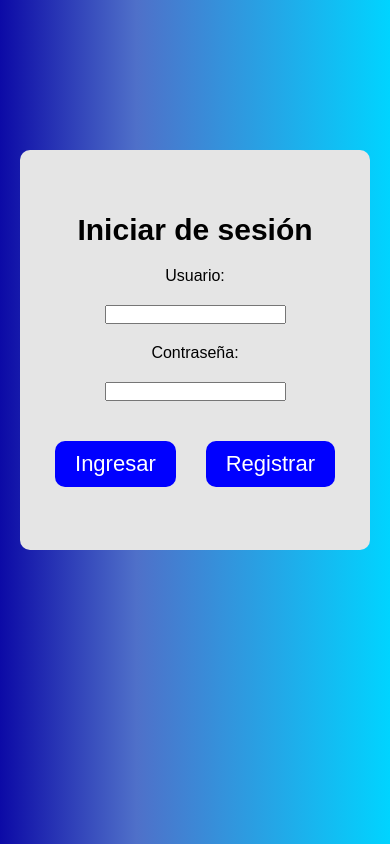
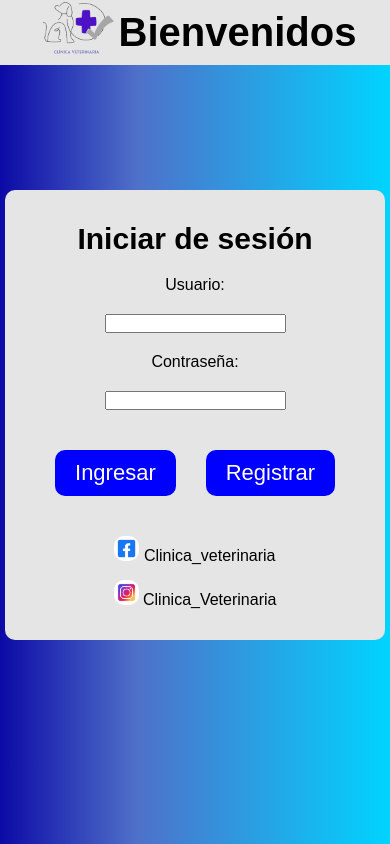
Before and after one commit to Diego-Videla/tpintegrador, a plain HTML site: page login.html in a window 390 px wide. Drawn offline with Linux system fonts and the light colour scheme.

```diff
--- a/login.html
+++ b/login.html
@@ -8,6 +8,10 @@
     <title>Document</title>
 </head>
 <body>
+    <header>
+        <img src="./imagenes/img-logo.png" alt="imagen logo" class="logo">
+        <h1>Bienvenidos</h1>
+    </header>
     <main>
         <div class="form-loguin">
             <h2>Iniciar de sesión</h2>
@@ -19,6 +23,10 @@
                 <a href="./index.html">Ingresar</a>
                 <a href="./registro.html">Registrar</a>
             </div>
+                <ul class="redes">
+                    <li> <img src="./imagenes/logo-face.avif" alt="Logo facebook"> Clinica_veterinaria </li>
+                    <li> <img src="./imagenes/logo-ing.avif" alt="Logo instagram"> Clinica_Veterinaria </li>
+                </ul>
         </div>
     </main>
 </body>
--- a/stylelogin.css
+++ b/stylelogin.css
@@ -8,6 +8,22 @@
 }
 body{
     background: linear-gradient(90deg, rgba(12,10,166,1) 0%, rgba(79,112,201,1) 35%, rgba(0,212,255,1) 100%);
+}
+
+header {
+    background-color: #e5e5e5;
+    width: 100%;
+    display: flex;
+    padding: 0 30px;
+    justify-content:center;
+    align-items: center;
+    height: 65px;
+}
+header h1{
+    font-size: 40px;
+}
+.logo {
+    height: 85px;
 }
 main{
     display: flex;
@@ -22,7 +38,8 @@
 .form-loguin{
     background-color: #e5e5e5;
     width: 500px;
-    height: 400px;
+    min-width: 380px;
+    height: 420px;
     padding: 20px 25px;
     display: flex;
     flex-direction: column;
@@ -30,6 +47,7 @@
     justify-content: center;
     border-radius: 10px;
     gap: 20px;
+
 }
 .form-loguin h2{
     font-size: 30px;
@@ -48,16 +66,45 @@
     border-radius: 10px;
     color: white;
 }
+
+.redes{
+    margin-top: 20px;
+    gap: 15px;
+    display: flex;
+    align-items: center;
+    justify-content: center;
+}
+.redes{
+    font-size: 20px;
+    font-weight: 200px;
+}
+.redes img{
+    max-width: 25px;
+    height: 25px;
+    border-radius: 10px;
+
+}
 @media (max-width: 992px){
     /*Tablet*/
     .form-loguin{
         width: 450px;
     }
+    .redes li{
+        font-size: 16px;
 
+    }
 }
 @media (max-width: 576px) {
     /*Mobile*/
     .form-loguin{
         width: 350px;
+        height: 450px;
+    }
+    .redes{
+        gap: 15px;
+        display: flex;
+        flex-direction: column;
+        align-items: center;
+        justify-content: center;
     }
 }
```
Also changed, not shown: style.css (+16 -0 lines), imagenes/img-fdo-huellas.png (added).
